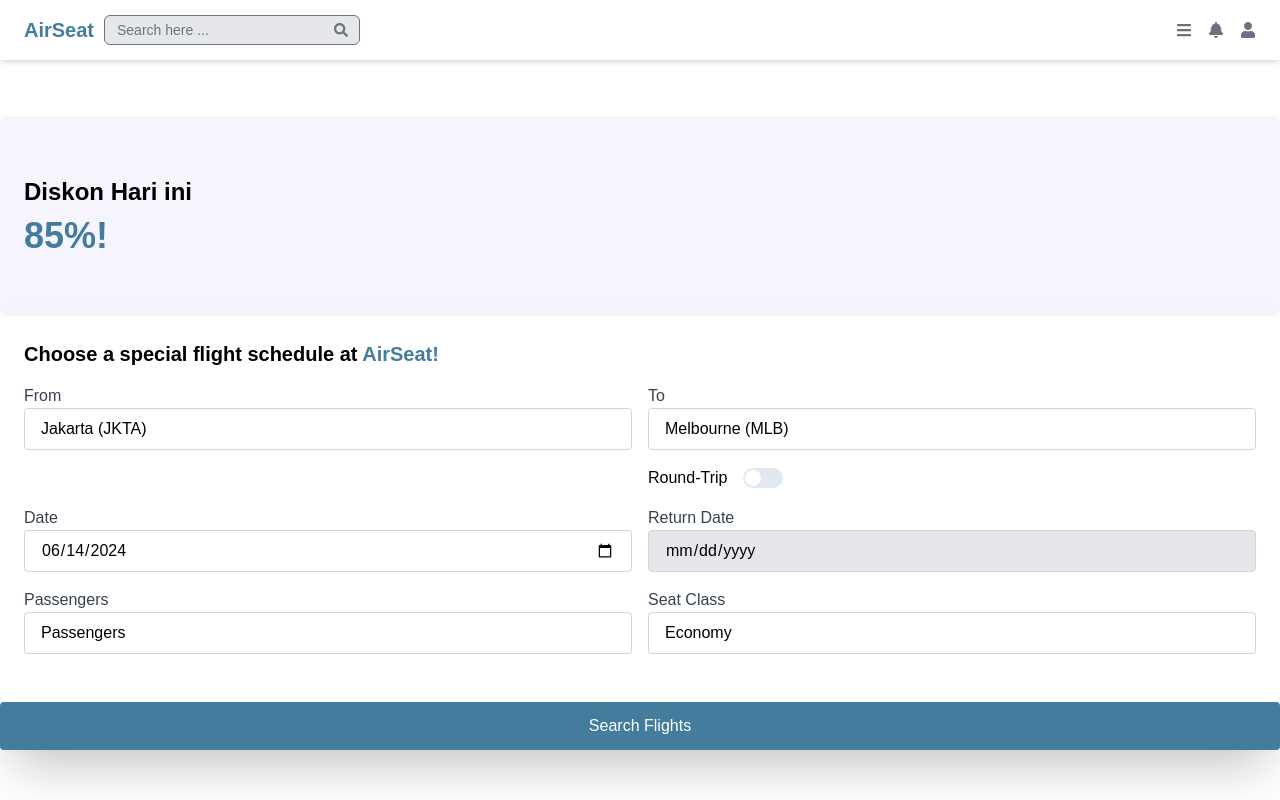
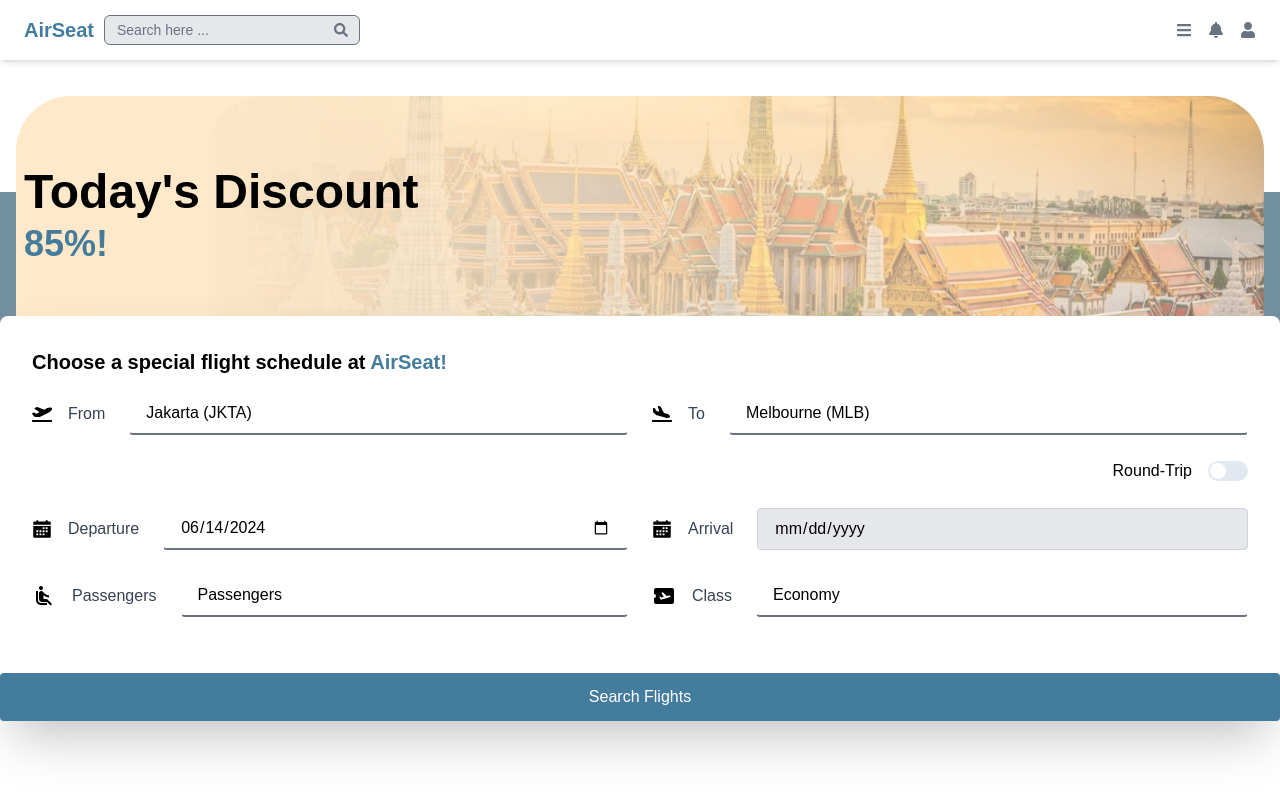
Before and after one commit to bananabyte-id/Tiketku, a React (Create React App) app: page / in a window 1280 px wide. Shown: the top 800 px of the page. Built offline with nearby package versions, Linux system fonts and the light colour scheme.

Commit message:
Add Banner and Rapihin Search bar

```diff
--- a/src/components/Home.js
+++ b/src/components/Home.js
@@ -4,6 +4,14 @@ import bangkokImage from "../images/bangkok.svg";
 import { IoIosWoman } from "react-icons/io";
 import { MdOutlineMan } from "react-icons/md";
 import { FaBaby } from "react-icons/fa6";
+import { FaPlaneArrival, FaPlaneDeparture } from "react-icons/fa";
+import {
+  MdOutlineDateRange,
+  MdOutlineAirlineSeatReclineNormal,
+} from "react-icons/md";
+import { MdAirplaneTicket } from "react-icons/md";
+import { IoCalendarSharp } from "react-icons/io5";
+import bannerImage from "../images/bannerIMG.jpg";
 
 const Home = () => {
   const [selectedButton, setSelectedButton] = useState("All");
@@ -102,53 +110,67 @@ const Home = () => {
 
   return (
     <main className="flex flex-col items-center mt-14">
-      <div className="relative w-full max-w-7xl">
-        <div className="absolute inset-0 bg-purple-100 opacity-50 rounded-lg"></div>
-        <div className="relative flex justify-between items-center p-6 bg-customYellow rounded-lg min-h-[200px]">
+      <div className="-z-40 w-full max-w-8xl">
+        <div className="-z-10 absolute bg-customBlue1 opacity-60  inset-0 top-48 h-40"></div>
+        <div className="z-10 absolute bg-[#FFE9CA] opacity-100 rounded-[55px] inset-4 top-24 h-80">
+        <img
+            src={bannerImage}
+            alt="Bangkok"
+            className="absolute rounded-[55px] opacity-55 h-80 right-0"
+          />
+
+        </div>
+        <div className="z-20 relative flex justify-between items-center p-6 bg-customYellow rounded-lg min-h-[200px]">
           <div className="flex flex-col items-start">
-            <span className="text-2xl font-bold text-black mb-2">
-              Diskon Hari ini
+            <span className="text-5xl font-bold text-black mb-2">
+              Today's Discount
             </span>
             <span className="text-4xl font-extrabold text-customBlue2">
               85%!
             </span>
           </div>
         </div>
+
       </div>
 
       <div className="bg-white rounded-lg shadow-2xl w-full max-w-7xl mb-10">
-        <div className="p-6">
-
-
+        <div className="p-8">
           <h2 className="text-xl font-bold mb-4">
             Choose a special flight schedule at{" "}
             <span className="text-customBlue2">AirSeat!</span>
           </h2>
-        <div className="grid grid-cols-2 gap-4 items-center">
-          <div>
+          <div className="grid grid-cols-2 gap-6 items-center">
+            <div className="flex grid-cols-2 gap-6 items-center">
+              <div className="flex grid-cols-2 gap-4 items-center">
+                <FaPlaneDeparture className="text-xl" />
                 <label className="block text-gray-700">From</label>
+              </div>
               <input
                 type="text"
                 value={fromCity}
                 onClick={() => setShowFromCityModal(true)}
                 readOnly
-              className="w-full border border-gray-300 rounded py-2 px-4 cursor-pointer"
+                className="w-full border-b-2  border-t-white border-l-white border-r-white rounded py-2 px-4 cursor-pointer"
               />
             </div>
 
-          <div>
+            <div className="flex grid-cols-2 gap-6 items-center">
+              <div className="flex grid-cols-2 gap-4 items-center">
+                <FaPlaneArrival className="text-xl" />
                 <label className="block text-gray-700">To</label>
+              </div>
               <input
                 type="text"
                 value={toCity}
                 onClick={() => setShowToCityModal(true)}
                 readOnly
-              className="w-full border border-gray-300 rounded py-2 px-4 cursor-pointer"
+                className="w-full border-b-2  border-t-white border-l-white border-r-white rounded py-2 px-4 cursor-pointer"
               />
             </div>
 
             <div></div>
-          <div className="flex w-full space-x-4 items-center">
+            <div className="flex w-full  justify-end items-end">
+              <div className="flex items-center space-x-4">
                 <label>Round-Trip</label>
                 <input
                   type="checkbox"
@@ -158,32 +180,42 @@ const Home = () => {
                 />
                 <label htmlFor="returnToggle" className="toggle-label"></label>
               </div>
+            </div>
 
-          <div className="flex-grow">
-            <label className="block text-gray-700">Date</label>
+            <div className="flex grid-cols-2 gap-6 items-center">
+              <div className="flex grid-cols-2 gap-4 items-center">
+                <IoCalendarSharp className="text-xl" />
+                <label className="block text-gray-700">Departure</label>
+              </div>
               <input
                 type="date"
                 defaultValue={today}
                 min={today}
-              className="w-full border border-gray-300 rounded py-2 px-4"
+                className="w-full border-b-2  border-t-white border-l-white border-r-white rounded py-2 px-4"
               />
             </div>
 
-          <div className="flex-grow">
-            <label className="block text-gray-700">Return Date</label>
+            <div className="flex grid-cols-2 gap-6 items-center">
+              <div className="flex grid-cols-2 gap-4 items-center">
+                <IoCalendarSharp className="text-xl" />
+                <label className="block text-gray-700">Arrival</label>
+              </div>
               <input
                 type="date"
                 disabled={!showReturnDate}
                 className={`w-full border rounded py-2 px-4 ${
                   showReturnDate
-                  ? "border-gray-300 bg-white"
+                    ? "border-b-2  border-t-white border-l-white border-r-white bg-white"
                     : "border-gray-300 bg-gray-200 cursor-not-allowed"
                 }`}
               />
             </div>
 
-          <div>
+            <div className="flex grid-cols-2 gap-6 items-center">
+              <div className="flex grid-cols-2 gap-4 items-center">
+                <MdOutlineAirlineSeatReclineNormal className="text-2xl" />
                 <label className="block text-gray-700">Passengers</label>
+              </div>
               <input
                 type="text"
                 value={displayPassengers()}
@@ -192,12 +224,15 @@ const Home = () => {
                   setShowPassengerModal(true);
                 }}
                 readOnly
-              className="w-full border border-gray-300 rounded py-2 px-4 cursor-pointer"
+                className="w-full border-b-2  border-t-white border-l-white border-r-white rounded py-2 px-4 cursor-pointer"
               />
             </div>
 
-          <div>
-            <label className="block text-gray-700">Seat Class</label>
+            <div className="flex grid-cols-2 gap-6 items-center">
+              <div className="flex grid-cols-2 gap-4 items-center">
+                <MdAirplaneTicket className="text-2xl" />
+                <label className="block text-gray-700">Class</label>
+              </div>
               <input
                 type="text"
                 value={seatClass}
@@ -206,7 +241,7 @@ const Home = () => {
                   setShowClassModal(true);
                 }}
                 readOnly
-              className="w-full border border-gray-300 rounded py-2 px-4 cursor-pointer"
+                className="w-full border-b-2  border-t-white border-l-white border-r-white rounded py-2 px-4 cursor-pointer"
               />
             </div>
           </div>
@@ -254,7 +289,6 @@ const Home = () => {
                     min="0"
                   />
                 </div>
-
               </div>
               <div className="flex justify-between items-center border-b pb-5">
                 <div className="flex items-center gap-3">
@@ -271,14 +305,15 @@ const Home = () => {
                     type="number"
                     value={tempPassengers.children}
                     onChange={(e) =>
-                    handlePassengerChange("children", parseInt(e.target.value))
+                      handlePassengerChange(
+                        "children",
+                        parseInt(e.target.value)
+                      )
                     }
                     className="w-full border border-gray-300 rounded py-2 px-4"
                     min="0"
                   />
                 </div>
-
-
               </div>
               <div className="flex justify-between items-center ">
                 <div className="flex items-center gap-3">
@@ -301,7 +336,6 @@ const Home = () => {
                     min="0"
                   />
                 </div>
-
               </div>
             </div>
             <button
@@ -329,19 +363,15 @@ const Home = () => {
                 <div
                   key={cls}
                   className={`flex justify-between items-center p-2 border rounded cursor-pointer hover:bg-gray-200 ${
-                    tempSeatClass === cls ? "bg-customBlue2 text-white hover:text-black" : ""
+                    tempSeatClass === cls
+                      ? "bg-customBlue2 text-white hover:text-black"
+                      : ""
                   }`}
                   onClick={() => setTempSeatClass(cls)}
                 >
                   <div>
-                    <h4
-                    >
-                      {cls}
-                    </h4>
-                    <p
-                    >
-                      {seatClassPrices[cls]}
-                    </p>
+                    <h4>{cls}</h4>
+                    <p>{seatClassPrices[cls]}</p>
                   </div>
                 </div>
               ))}
@@ -360,7 +390,6 @@ const Home = () => {
         <div className="fixed inset-0 bg-black bg-opacity-50 flex items-center justify-center z-50 ">
           <div className="bg-white p-6 rounded-lg shadow-lg relative w-1/2 max-h-[90%]">
             <div className="flex item-center relative gap-3">
-
               <button
                 onClick={() => setShowFromCityModal(false)}
                 className="absolute right-2 text-gray-700 text-3xl hover:text-gray-900"
@@ -374,7 +403,6 @@ const Home = () => {
                 placeholder="Search for a country or city"
                 className="w-11/12 border border-gray-300 rounded py-2 px-4 mb-4"
               />
-
             </div>
             <div className="flex justify-between item-center mt-3 mb-3">
               <p className="font-bold">Pencarian Terikini</p>
@@ -399,7 +427,6 @@ const Home = () => {
         <div className="fixed inset-0 bg-black bg-opacity-50 flex items-center justify-center z-50">
           <div className="bg-white p-6 rounded-lg shadow-lg relative w-1/2 max-h-[90%]">
             <div className="flex item-center relative gap-3">
-
               <button
                 onClick={() => setShowToCityModal(false)}
                 className="absolute right-2 text-gray-700 text-3xl hover:text-gray-900"
@@ -413,7 +440,6 @@ const Home = () => {
                 placeholder="Search for a country or city"
                 className="w-11/12 border border-gray-300 rounded py-2 px-4 mb-4"
               />
-
             </div>
             <div className="flex justify-between item-center mt-3 mb-3">
               <p className="font-bold">Pencarian Terikini</p>
@@ -515,6 +541,7 @@ const Home = () => {
             Africa
           </button>
         </div>
+
         <div className="grid grid-cols-2 sm:grid-cols-3 md:grid-cols-4 lg:grid-cols-5 gap-4">
           {[...Array(10)].map((_, index) => (
             <div
--- a/src/components/modal.jsx
+++ b/src/components/modal.jsx
@@ -48,30 +48,30 @@ const Modal = ({showModal, toggleModal}) => {
               </div>
               {/* Modal body */}
               <div>
-                <div className={`p-5 border-b ${selectedOption === 0 ? "bg-customBlue2" : "" } cursor-pointer hover:bg-customBlue1 hover:text-white`} onClick={() => handleOptionClicked(0)}>
+                <div className={`p-5 border-b ${selectedOption === 0 ? "bg-customBlue2 text-white" : "" } cursor-pointer hover:bg-gray-200 hover:text-black`} onClick={() => handleOptionClicked(0)}>
                     <p className="font-bold text-md">Harga - Termurah</p>
                 </div>
-                <div className={`p-5 border-b ${selectedOption === 1 ? "bg-customBlue2" : "" } cursor-pointer hover:bg-customBlue1 hover:text-white`} onClick={() => handleOptionClicked(1)}>
+                <div className={`p-5 border-b ${selectedOption === 1 ? "bg-customBlue2 text-white" : "" } cursor-pointer hover:bg-gray-200 hover:text-black`} onClick={() => handleOptionClicked(1)}>
                     <p className="font-bold text-md">Durasi - Terpendek</p>
                 </div>
-                <div className={`p-5 border-b ${selectedOption === 2 ? "bg-customBlue2" : "" } cursor-pointer hover:bg-customBlue1 hover:text-white`} onClick={() => handleOptionClicked(2)}>
+                <div className={`p-5 border-b ${selectedOption === 2 ? "bg-customBlue2 text-white" : "" } cursor-pointer hover:bg-gray-200 hover:text-black`} onClick={() => handleOptionClicked(2)}>
                     <p className="font-bold text-md">Keberangkatan - Paling Awal</p>
                 </div>
-                <div className={`p-5 border-b ${selectedOption === 3 ? "bg-customBlue2" : "" } cursor-pointer hover:bg-customBlue1 hover:text-white`} onClick={() => handleOptionClicked(3)}>
+                <div className={`p-5 border-b ${selectedOption === 3 ? "bg-customBlue2 text-white" : "" } cursor-pointer hover:bg-gray-200 hover:text-black`} onClick={() => handleOptionClicked(3)}>
                     <p className="font-bold text-md">Keberangkatan - Paling Akhir</p>
                 </div>
-                <div className={`p-5 border-b ${selectedOption === 4? "bg-customBlue2" : "" } cursor-pointer hover:bg-customBlue1 hover:text-white`} onClick={() => handleOptionClicked(4)}>
+                <div className={`p-5 border-b ${selectedOption === 4? "bg-customBlue2 text-white" : "" } cursor-pointer hover:bg-gray-200 hover:text-black`} onClick={() => handleOptionClicked(4)}>
                     <p className="font-bold text-md">Harga - Termurah</p>
                 </div>
-                <div className={`p-5 border-b ${selectedOption === 5 ? "bg-customBlue2" : "" } cursor-pointer hover:bg-customBlue1 hover:text-white`} onClick={() => handleOptionClicked(5)}>
+                <div className={`p-5 border-b ${selectedOption === 5 ? "bg-customBlue2 text-white" : "" } cursor-pointer hover:bg-gray-200 hover:text-black`} onClick={() => handleOptionClicked(5)}>
                     <p className="font-bold text-md">Kedatangan - Paling Awal</p>
                 </div>
-                <div className={`p-5 border-b ${selectedOption === 6 ? "bg-customBlue2" : "" } cursor-pointer hover:bg-customBlue1 hover:text-white`} onClick={() => handleOptionClicked(6)}>
+                <div className={`p-5 border-b ${selectedOption === 6 ? "bg-customBlue2 text-white" : "" } cursor-pointer hover:bg-gray-200 hover:text-black`} onClick={() => handleOptionClicked(6)}>
                     <p className="font-bold text-md">Kedatangan - Paling Akhir</p>
                 </div>
               </div>
               <div className="flex justify-end p-7">
-                <button type="button" className="font-bold bg-customBlue2 rounded-2xl p-3 w-32">Pilih</button>
+                <button type="button" className="font-bold bg-customBlue2 rounded-2xl p-3 w-32 text-white">Pilih</button>
               </div>
             </div>
           </div>
```
Also changed, not shown: src/images/bannerIMG.jpg (added). Lines whose indentation alone changed are shown as unchanged.
